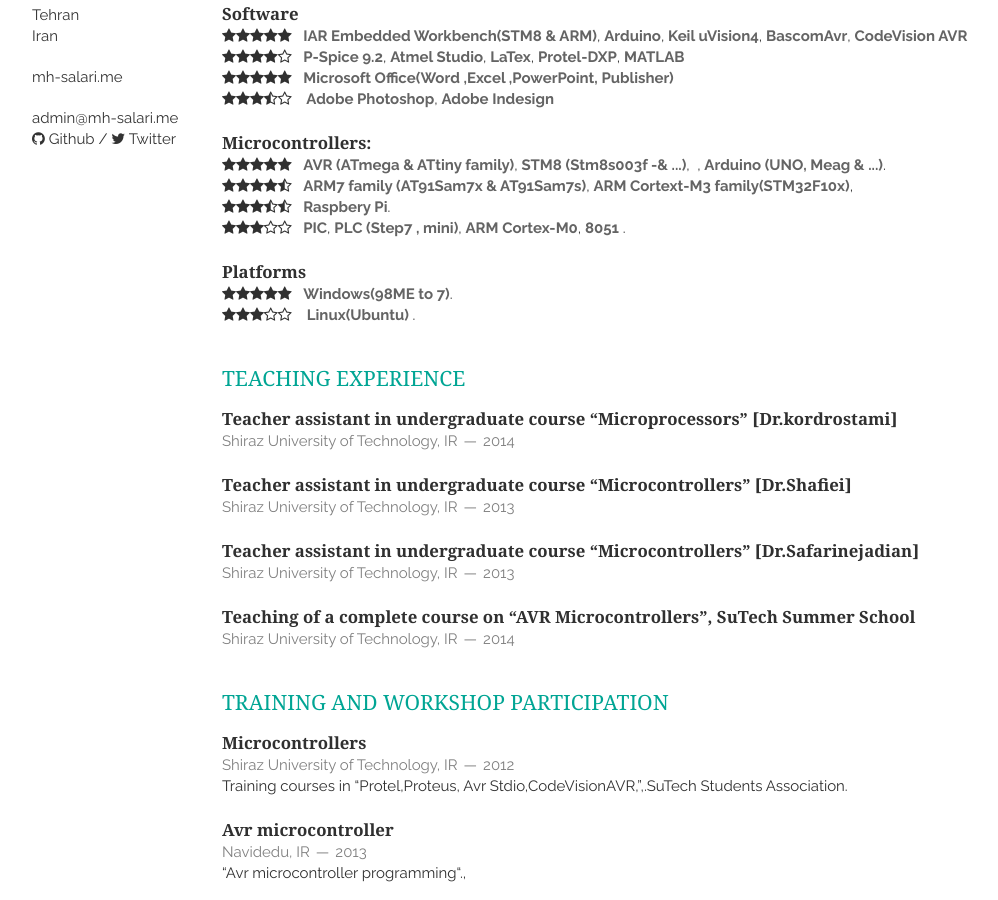
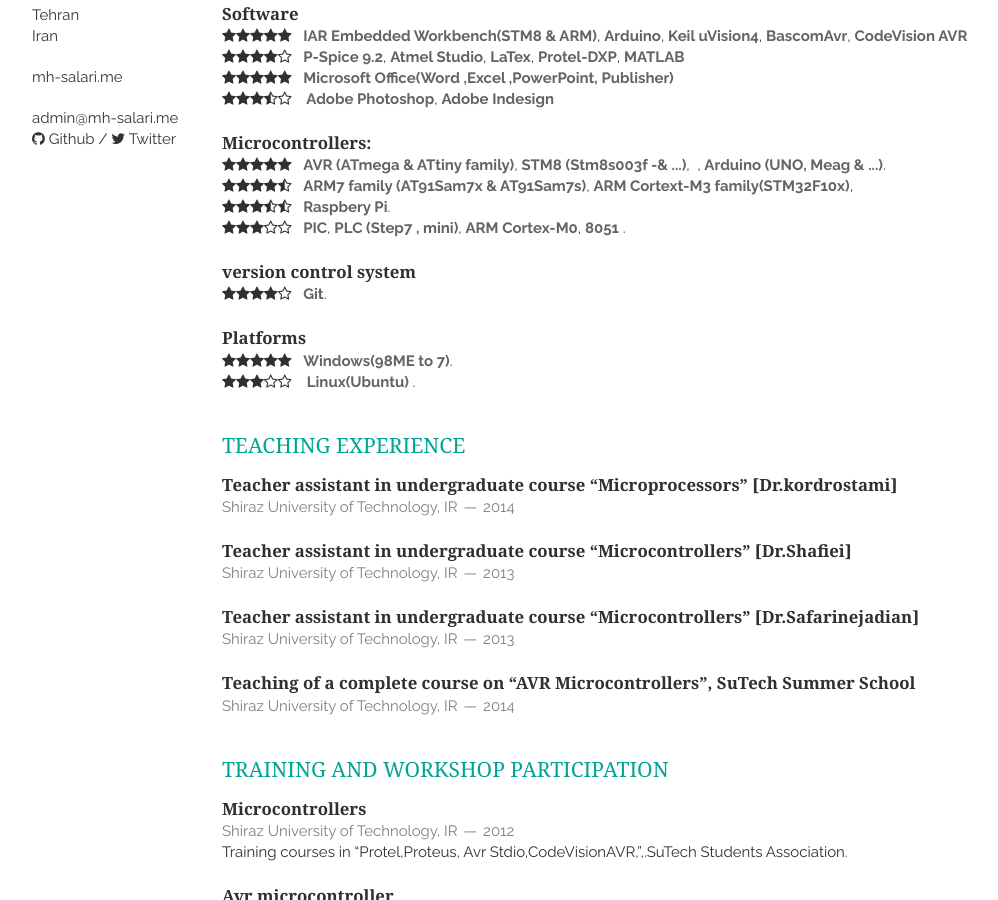
Before and after one commit to yazdipour/cv, a Jekyll site: the page built from index.html, in a window 1280 px wide and 900 px high, scrolled down 327 px. Shown: the whole window, without its empty margins (138-1136 px from the left). Built offline with Jekyll 4.4.1, drawn with Linux system fonts in a browser that asks for light colours; nearby versions of some CDN libraries.

Commit message:
update skils

```diff
--- a/_includes/skills.html
+++ b/_includes/skills.html
@@ -71,6 +71,17 @@
 
     <article>
         <header>
+            <h1>version control system</h1>
+        </header>
+        <p>
+            <i class="fa fa-star"></i><i class="fa fa-star"></i><i class="fa fa-star"></i><i class="fa fa-star"></i><i class="fa fa-star-o"></i>
+            &nbsp;&nbsp;<em>Git</em>.
+        </p>
+    </article>
+
+
+    <article>
+        <header>
             <h1>Platforms</h1>
         </header>
         <p>
```
